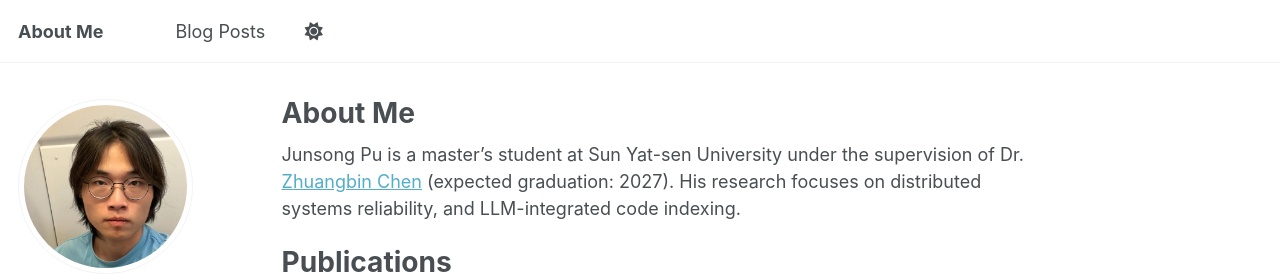
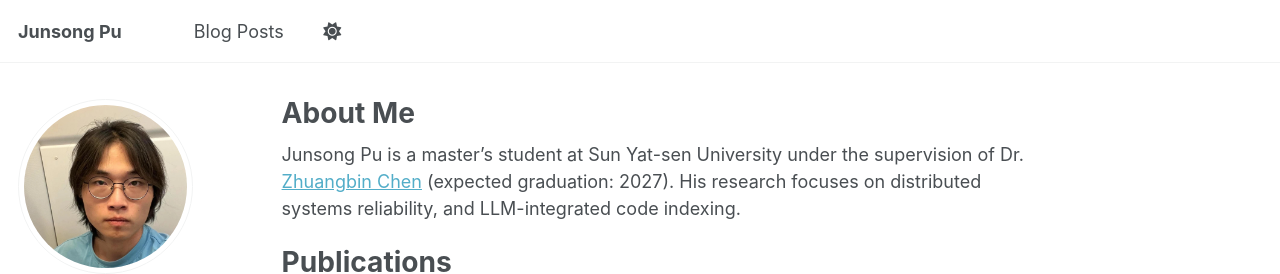
Before and after one commit to angrychow/angrychow.github.io, a Jekyll site: the page built from _pages/about.md, in a window 1280 px wide. Shown: the top 274 px of the page. Built offline with Jekyll 4.4.1, drawn with Linux system fonts in a browser that asks for light colours; some web fonts are replaced; a script that is not in the unit is left out.

Commit message:
upd about

```diff
--- a/_config.yml
+++ b/_config.yml
@@ -9,7 +9,7 @@
 # Basic Site Settings
 locale                   : "en-US"
 site_theme               : "default" # Currently available options are "default", "air"
-title                    : "About Me"
+title                    : "Junsong Pu"
 title_separator          : "-"
 name                     : &name "Junsong Pu"
 description              : &description "Junsong Pu's academic portfolio"   # Update this with a general description of your site, this is the default if not overridden by a page
```
